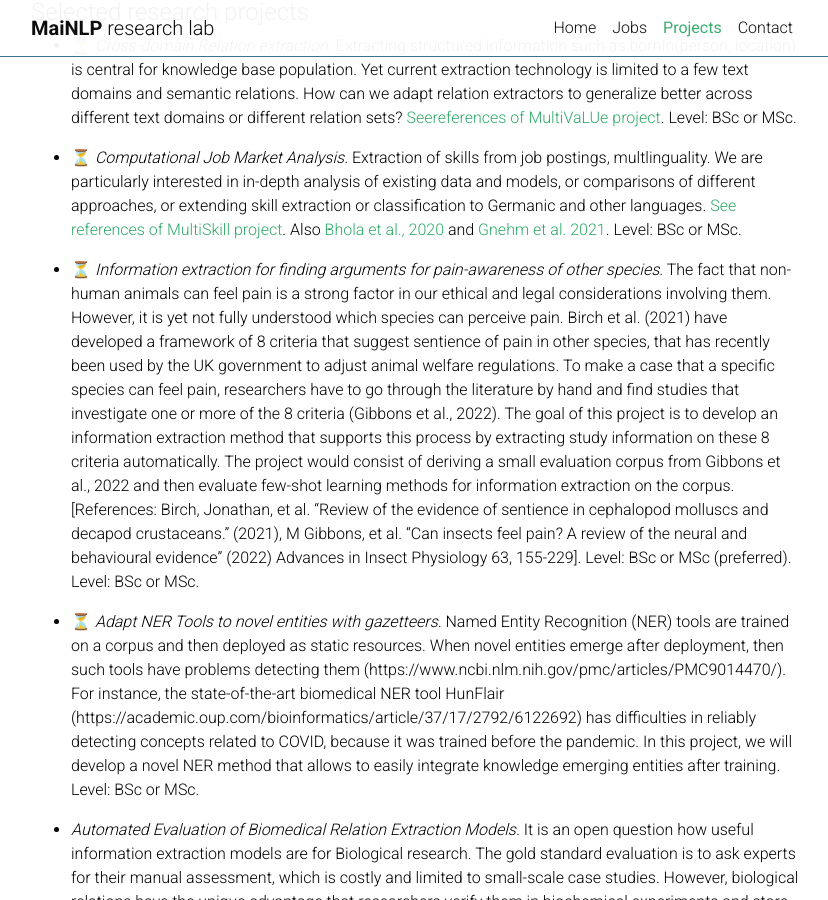
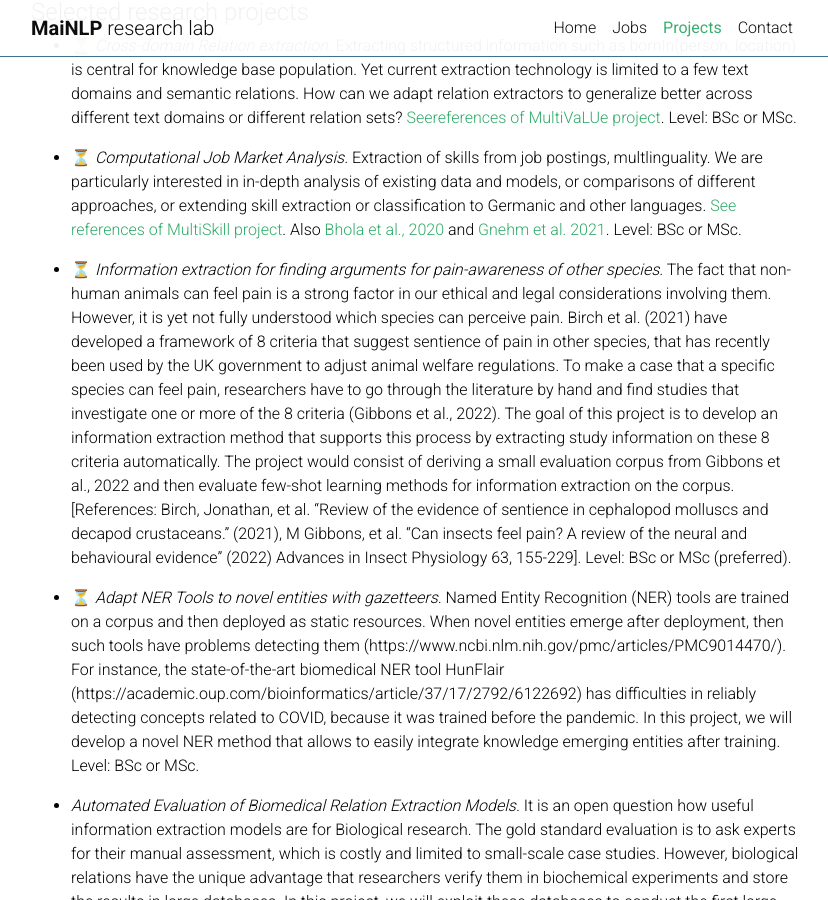
Before and after one commit to mainlp/mainlp.github.io, a Jekyll site: the page built from _pages/projects.md, in a window 1280 px wide and 900 px high, scrolled down 4820 px. Shown: the whole window, without its empty margins (224-1052 px from the left). Built offline with Jekyll 4.4.1, drawn with Linux system fonts in a browser that asks for light colours; emoji names are drawn with the system emoji font; comment, search, counter and statistics services are not loaded; a style sheet for code colours, icons or effects is not loaded.

Commit message:
Update projects.md

```diff
--- a/_pages/projects.md
+++ b/_pages/projects.md
@@ -129,7 +129,7 @@ Machine Translation (MT) is frequently used to bridge the gap in cross-lingual i
 - :hourglass_flowing_sand: *Computational Job Market Analysis.* Extraction of skills from job postings, multlinguality. We are particularly interested in in-depth analysis of existing data and models, or comparisons of different approaches, or extending skill extraction or classification to Germanic and other languages.  [See references of MultiSkill project](#multiskill). Also [Bhola et al., 2020](https://aclanthology.org/2020.coling-main.513.pdf) and [Gnehm et al. 2021](https://www.zora.uzh.ch/id/eprint/230653/1/2022.nlpcss_1.2.pdf). Level: BSc or MSc.
 
 - :hourglass_flowing_sand: *Information extraction for finding arguments for pain-awareness of other species.* The fact that non-human animals can feel pain is a strong factor in our ethical and legal considerations involving them. However, it is yet not fully understood which species can perceive pain. Birch et al. (2021) have developed a framework of 8 criteria that suggest sentience of pain in other species, that has recently been used by the UK government to adjust animal welfare regulations. To make a case that a specific species can feel pain, researchers have to go through the literature by hand and find studies that investigate one or more of the 8 criteria (Gibbons et al., 2022). The goal of this project is to develop an information extraction method that supports this process by extracting study information on these 8 criteria automatically. The project would consist of deriving a small evaluation corpus from Gibbons et al., 2022 and then evaluate few-shot learning methods for information extraction on the corpus. [References: Birch, Jonathan, et al. “Review of the evidence of sentience in cephalopod molluscs and decapod crustaceans.” (2021),
-M Gibbons, et al. “Can insects feel pain? A review of the neural and behavioural evidence” (2022) Advances in Insect Physiology 63, 155-229].  Level: BSc or MSc (preferred). Level: BSc or MSc.
+M Gibbons, et al. “Can insects feel pain? A review of the neural and behavioural evidence” (2022) Advances in Insect Physiology 63, 155-229].  Level: BSc or MSc (preferred).
 
 - :hourglass_flowing_sand: *Adapt NER Tools to novel entities with gazetteers.*
 Named Entity Recognition (NER) tools are trained on a corpus and then deployed as static resources. When novel entities emerge after deployment, then such tools have problems detecting them (https://www.ncbi.nlm.nih.gov/pmc/articles/PMC9014470/). For instance, the state-of-the-art biomedical NER tool HunFlair (https://academic.oup.com/bioinformatics/article/37/17/2792/6122692) has difficulties in reliably detecting concepts related to COVID, because it was trained before the pandemic. In this project, we will develop a novel NER method that allows to easily integrate knowledge emerging entities after training. Level: BSc or MSc.
```
